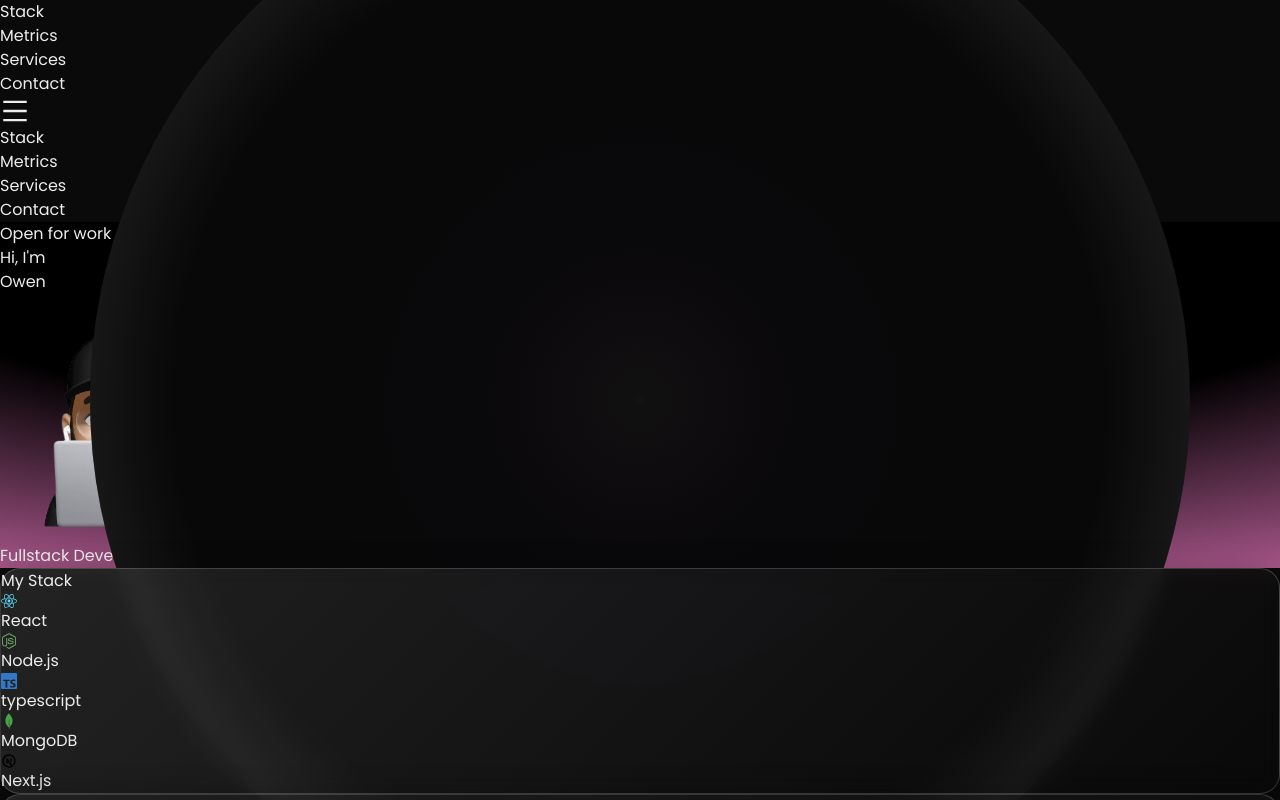
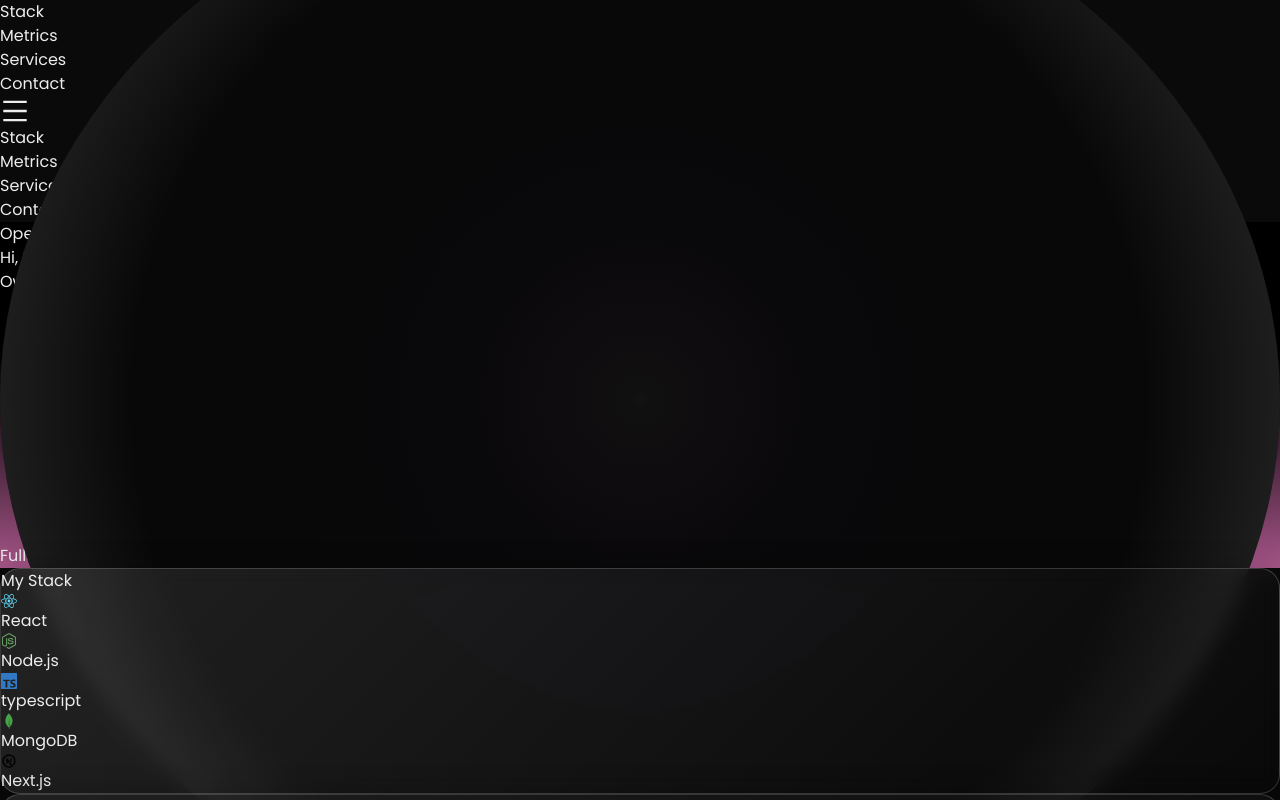
Before and after one commit to OwenYyds/next-profile, a Next.js app: page / in a window 1280 px wide. Shown: the top 800 px of the page. Built offline with nearby package versions, Linux system fonts and the light colour scheme.

Commit message:
adjsut width for mobie device

```diff
--- a/src/app/globals.css
+++ b/src/app/globals.css
@@ -12,7 +12,7 @@ body {
   top: 50%;
   left: 50%;
   transform: translate(-50%, -50%);
-  width: 1100px;
+  width: 100%;
   height: 1100px;
   border-radius: 50%;
   z-index: 0;
@@ -32,7 +32,7 @@ body {
   top: 50%;
   left: 50%;
   transform: translate(-50%, -50%);
-  width: 1100px;
+  width: 100%;
   height: 1100px;
   border-radius: 50%;
   background: radial-gradient(
```
